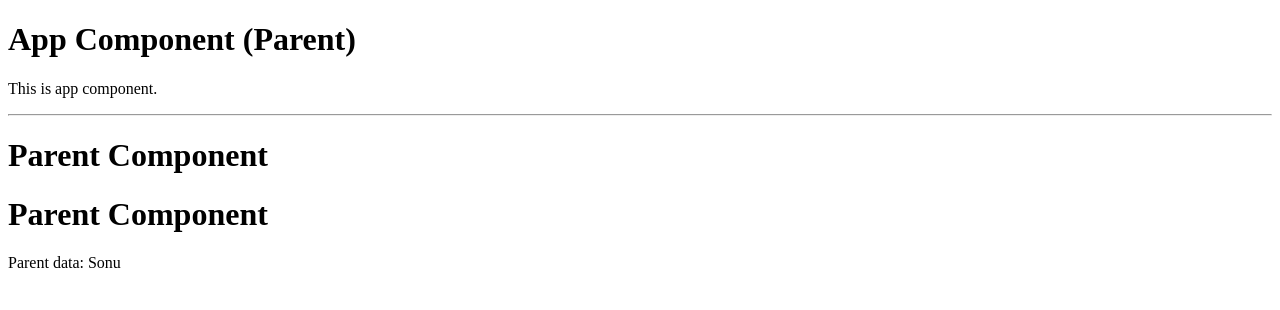
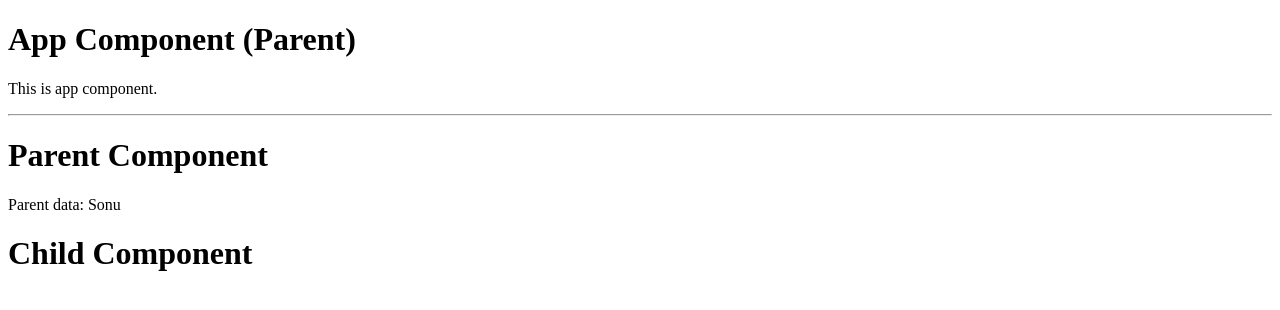
Before and after one commit to dyesmuk/ibm-react-demo-4-jun-2026, a React (Vite) app: page / in a window 1280 px wide. Shown: the top 310 px of the page. Built offline with nearby package versions, Linux system fonts and the light colour scheme.

Commit message:
initial commit

```diff
--- a/src/pages/Child.tsx
+++ b/src/pages/Child.tsx
@@ -1,10 +1,7 @@
 const Child = () => {
 
-    const parentData = 'Sonu';
-
     return (<>
-        <h1>Parent Component </h1>
-        <p>Parent data: {parentData}</p>
+        <h1>Child Component </h1>
     </>);
 };
 
--- a/src/pages/Parent.tsx
+++ b/src/pages/Parent.tsx
@@ -2,8 +2,11 @@ import Child from "./Child";
 
 const Parent = () => {
 
+    const parentData = 'Sonu';
+
     return (<>
         <h1>Parent Component </h1>
+        <p>Parent data: {parentData}</p>
         <Child />
     </>);
 };
```
